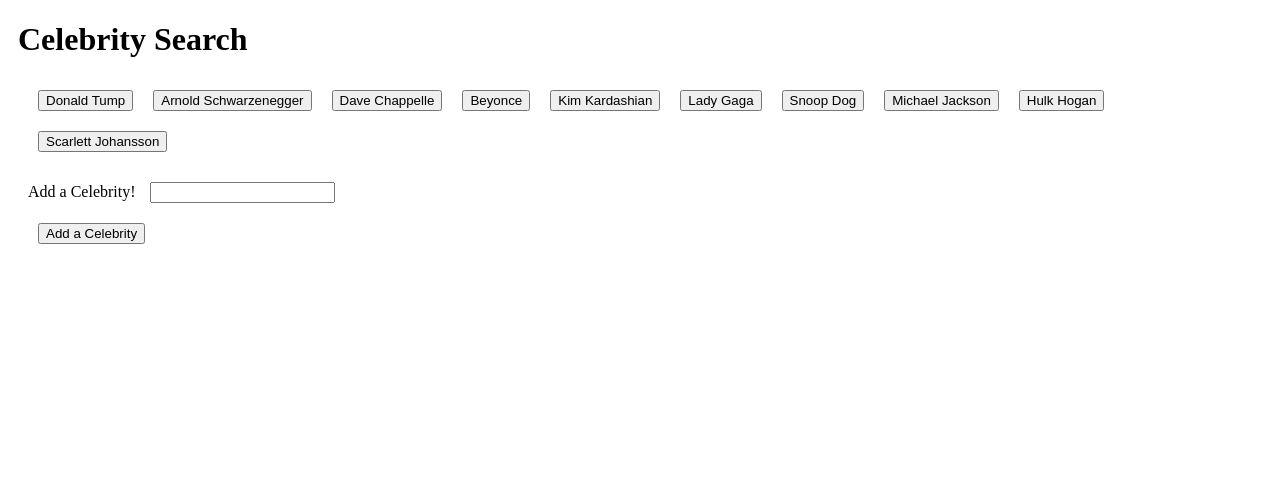
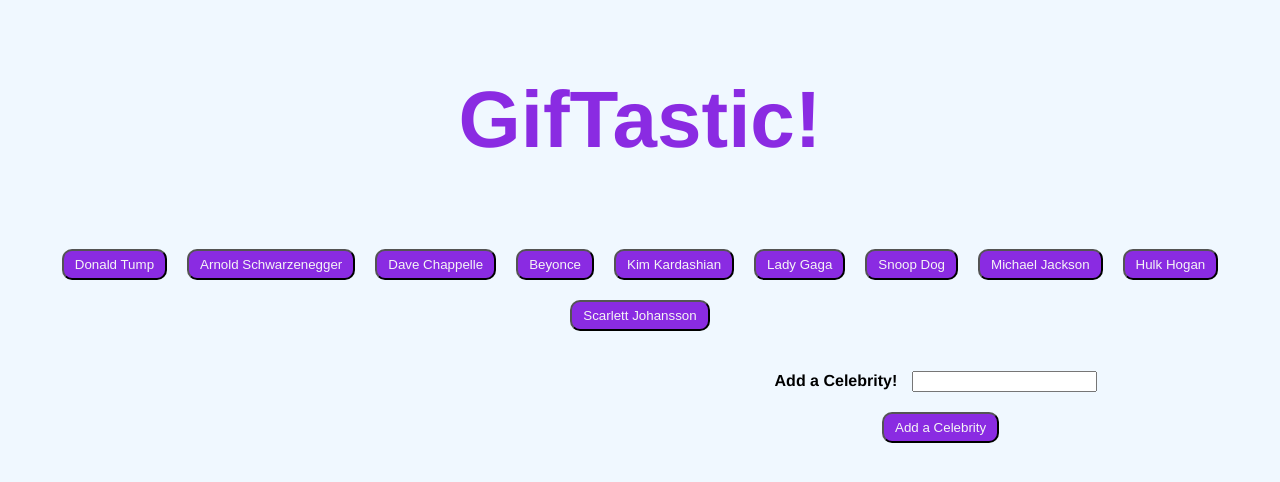
Before and after one commit to SolomanGarcia/GifTastic, a plain HTML site: page index.html in a window 1280 px wide. Drawn offline with nearby package versions, Linux system fonts and the light colour scheme.

Commit message:
added style to css

```diff
--- a/assets/css/style.css
+++ b/assets/css/style.css
@@ -0,0 +1,65 @@
+html {
+    position: relative;
+    min-height: 100%;
+
+}
+
+.container {
+    display: grid;
+    grid-column: 2fr 1fr;
+    grid-row: 1fr 1fr 3fr;
+    column-width: 100%;
+    grid-template-areas:
+    "header header header"
+    "buttons-view buttons-view buttons-view"
+    "celebrity-view celebrity-view celebrity-form";
+
+    height: 100%;
+
+}
+
+body {
+    font-family: 'Franklin Gothic Medium', 'Arial Narrow', Arial, sans-serif;
+    background-color: aliceblue;
+}
+
+#header {
+    grid-area: header;
+    text-align: center;
+    font-size: 40px;
+    font-weight: bold;
+    width: 100;
+    font-family: 'Franklin Gothic Medium', 'Arial Narrow', Arial, sans-serif;
+    color: blueviolet;
+
+}
+
+#buttons-view {
+    grid-area: buttons-view;
+    text-align: center;
+}
+
+#celebrity-form {
+    grid-area: celebrity-form;
+    text-align: center;
+}
+
+
+#celebrity-view {
+    grid-area: celebrity-view;
+    text-align: center;
+}
+
+.celebrity-btn {
+    color: whitesmoke;
+    background-color: blueviolet;
+    padding: 6px 11px;
+    border-radius: 10px;
+}
+
+#add-celebrity {
+    color: whitesmoke;
+    background-color: blueviolet;
+    padding: 6px 11px;
+    border-radius: 10px;
+}
--- a/index.html
+++ b/index.html
@@ -14,18 +14,19 @@
             margin: 10px;
         }
     </style>
+    <link rel="stylesheet" href="assets/css/style.css">
 </head>
 
 <body>
 
     <div class="container">
-        <h1>Celebrity Search</h1>
+        <div id="header"> <h1>GifTastic!</h1> </div>
 
         <!--Rendered buttons will go here-->
         <div id="buttons-view"></div>
 
         <form id="celebrity-form">
-            <label for="celebrity-input">Add a Celebrity!</label>
+            <label for="celebrity-input"><strong>Add a Celebrity!</strong></label>
             <input type="text" id="celebrity-input">
             <br>
 
```
